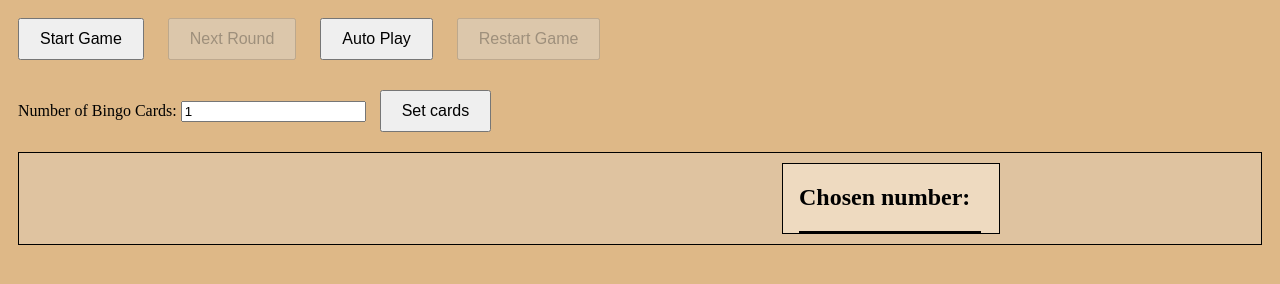
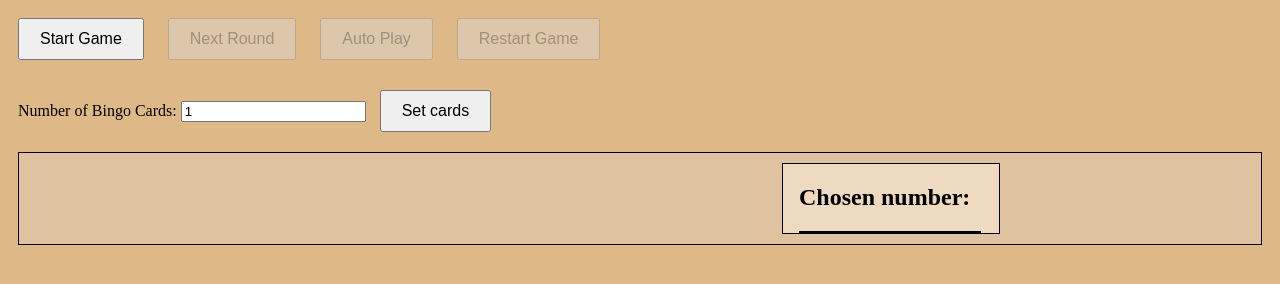
Before and after one commit to AmonMcDuul/InstandBingo, a plain HTML site: page index.html in a window 1280 px wide. Drawn offline with Linux system fonts and the light colour scheme.

Commit message:
autoplay

```diff
--- a/index.html
+++ b/index.html
@@ -9,7 +9,7 @@
     <div class="buttons-container">
         <button id="start-game">Start Game</button>
         <button id="next-round" disabled>Next Round</button>
-        <button id="auto-play-button">Auto Play</button>
+        <button id="auto-play-button" disabled>Auto Play</button>
         <button id="restart-game" disabled>Restart Game</button>
         <div class="input-container">
             <label for="numberOfCards">Number of Bingo Cards:</label>
```
